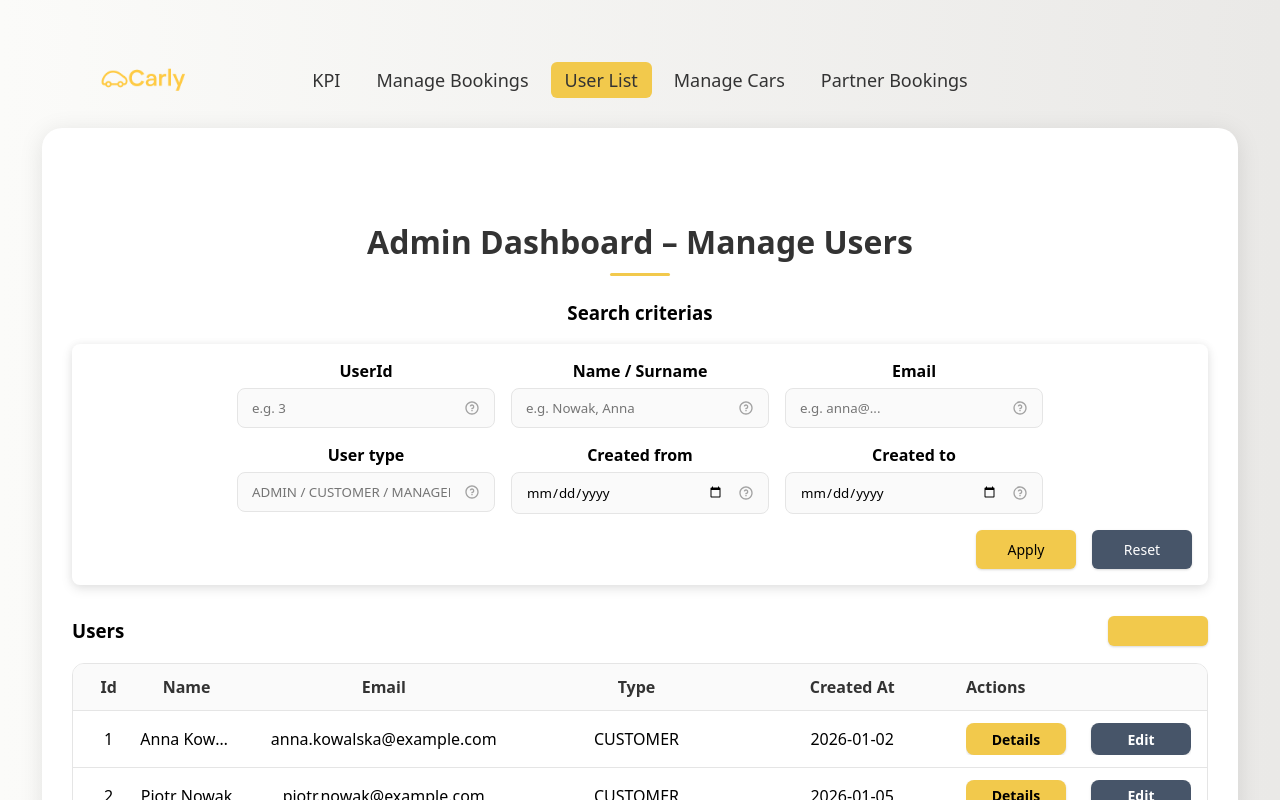
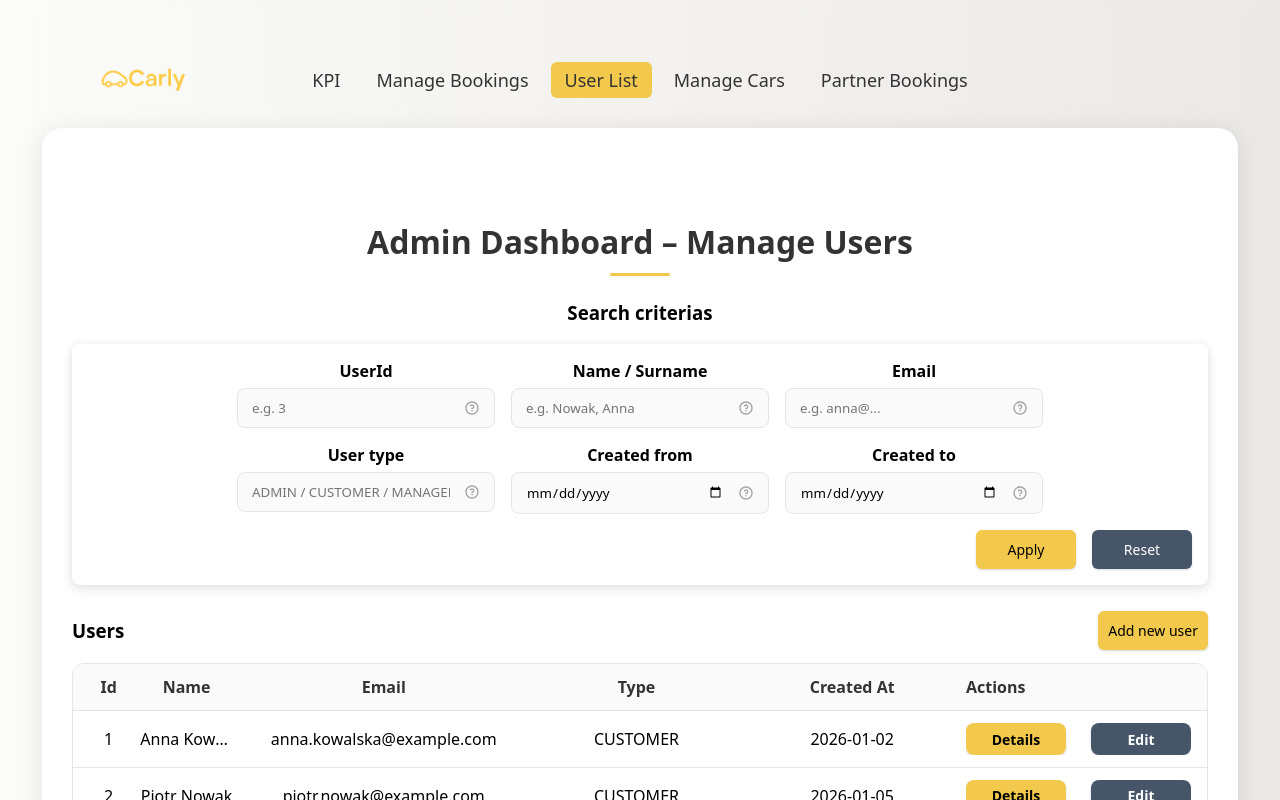
Before and after one commit to vushauv/Carly, a React (Vite) app in the folder web/: page /users in a window 1280 px wide. Shown: the top 800 px of the page. Built offline with nearby package versions, Linux system fonts and the light colour scheme.

Commit message:
refactor: return text to the button

```diff
--- a/web/src/components/AddNewEntityComponent/AddNewComponent.tsx
+++ b/web/src/components/AddNewEntityComponent/AddNewComponent.tsx
@@ -13,7 +13,7 @@ const AddNewEntityComponent = ({ title, buttonText, onButtonClick }: AddNewEntit
       <h3 className={styles.subTitle}>{title}</h3>
 
       <div className={styles.topActions}>
-        <Button onClick={onButtonClick}>{buttonText}</Button>
+        <Button label={buttonText} onClick={onButtonClick}>{buttonText}</Button>
       </div>
     </div>
   );
```
